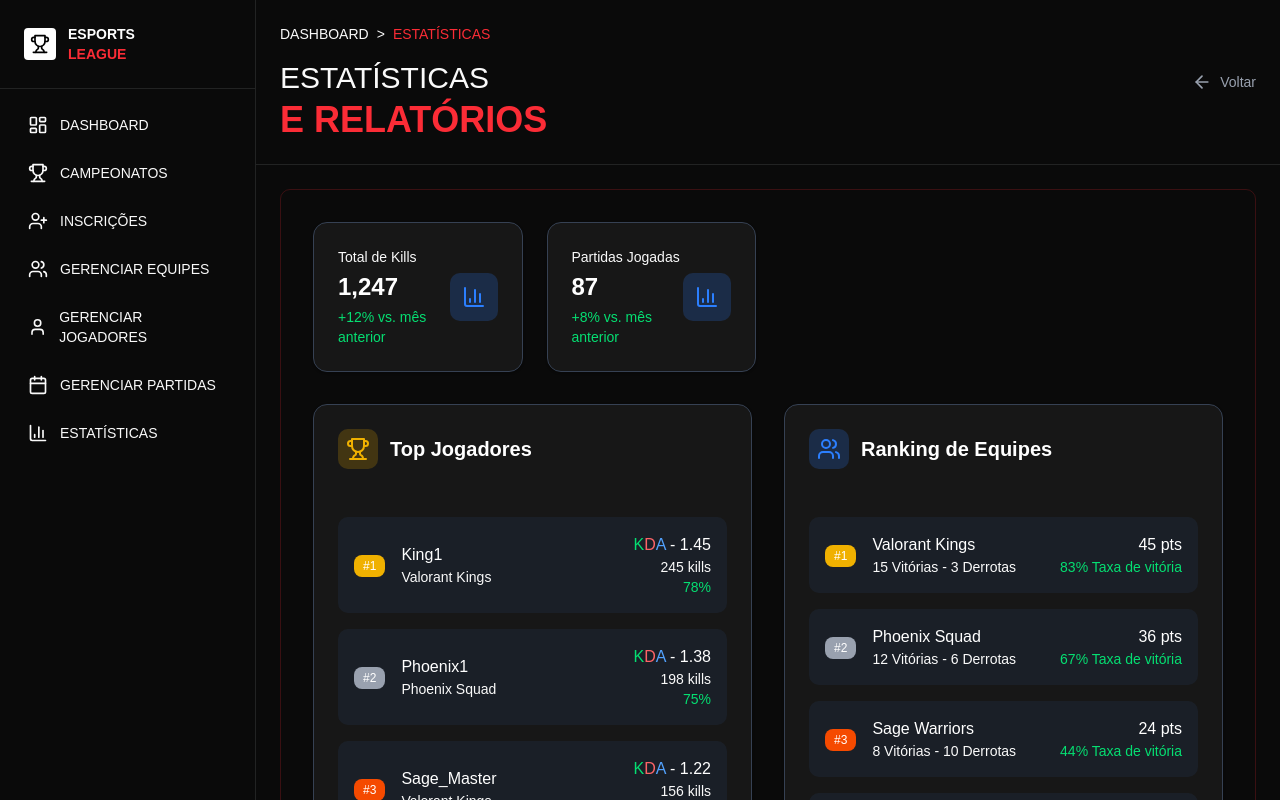
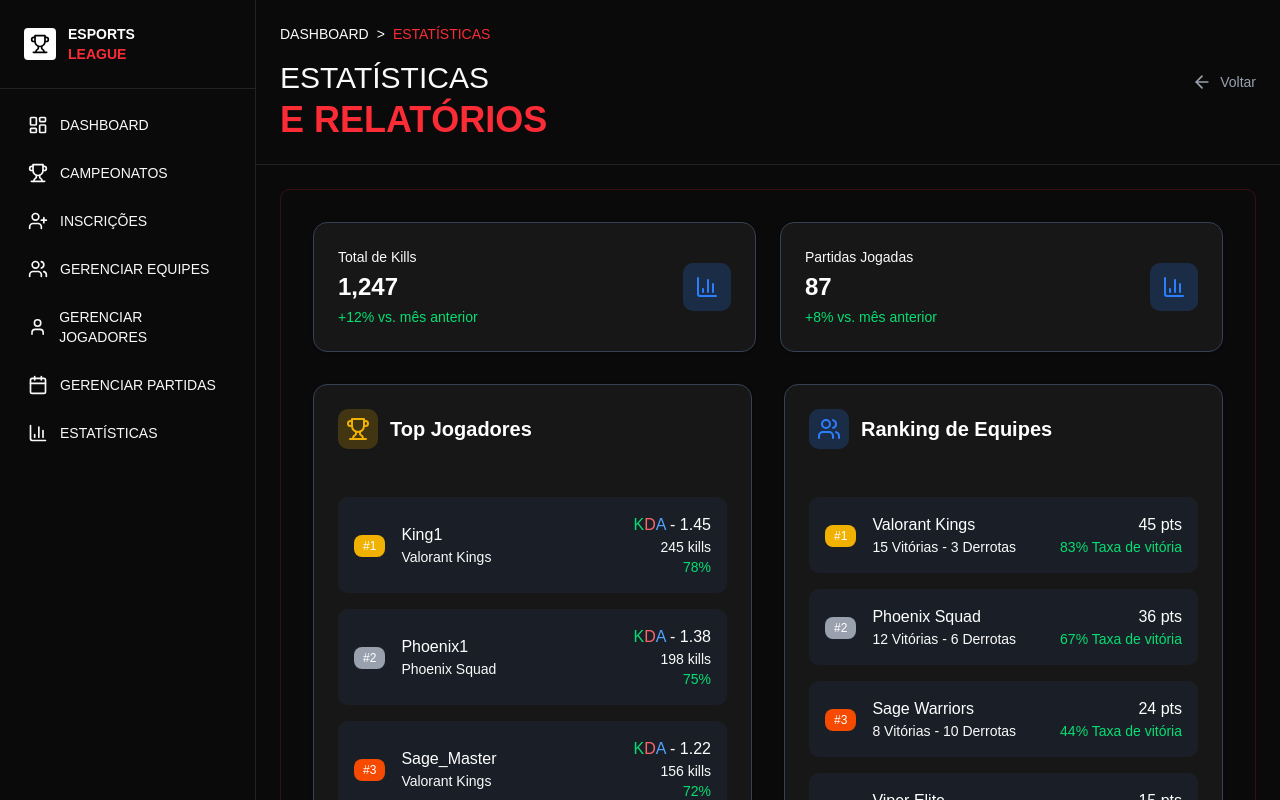
Before and after one commit to Pedroooxx/frontend-grupo-a-cce, a Next.js app: page /dashboard/estatisticas in a window 1280 px wide. Shown: the top 800 px of the page. Built offline with nearby package versions, Linux system fonts and the light colour scheme.

Commit message:
fix: adjust grid layout for estatisticas page to improve responsiveness

```diff
--- a/src/app/dashboard/estatisticas/page.tsx
+++ b/src/app/dashboard/estatisticas/page.tsx
@@ -21,7 +21,7 @@
       ]}
     >
       <div className="p-8 space-y-8">
-        <div className="grid grid-cols-1 md:grid-cols-2 lg:grid-cols-4 gap-6">
+        <div className="grid grid-cols-1 md:grid-cols-2 lg:grid-cols-2 gap-6">
           {estatisticasGerais.map((stat, index) => (
             <StatCard key={index} stat={stat} />
           ))}
```
